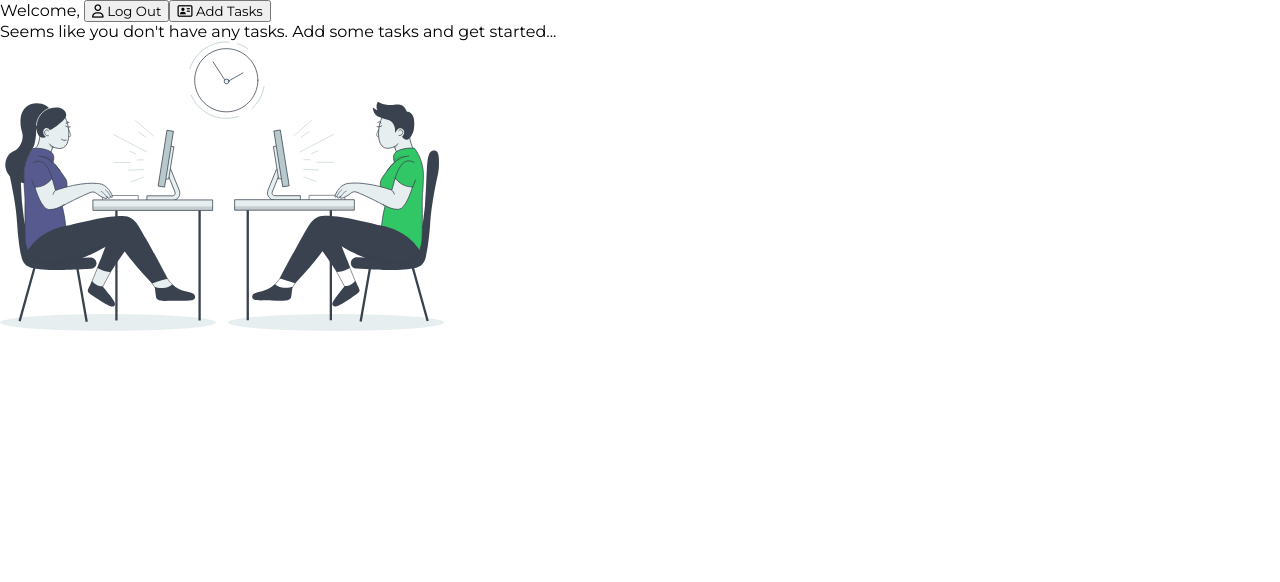
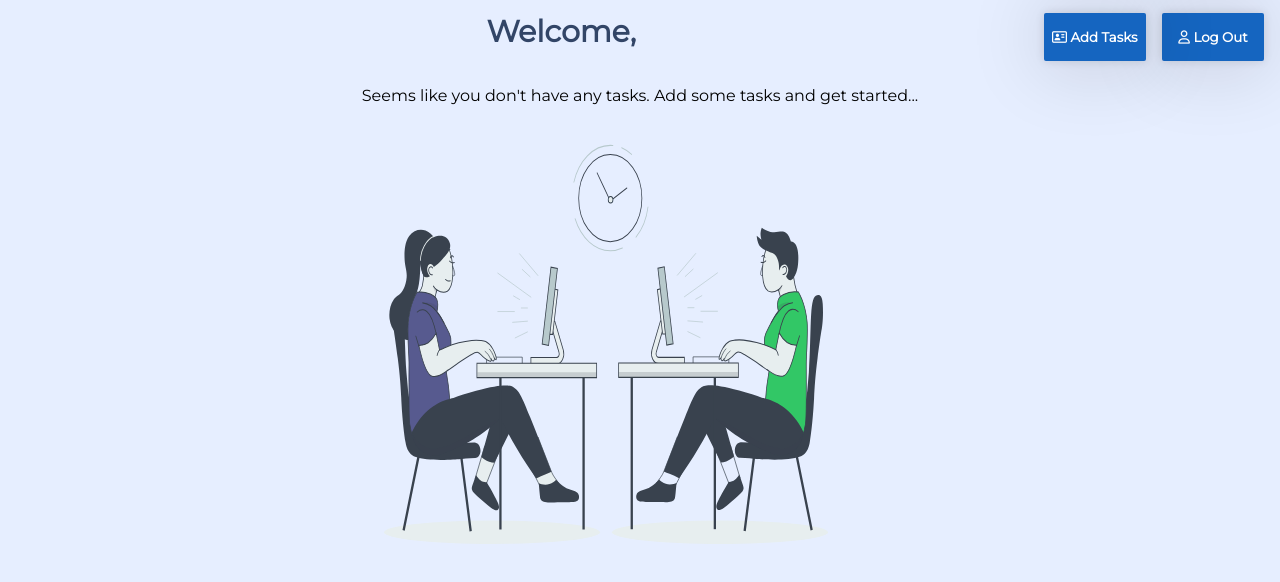
Before and after one commit to ayush-rathore/to-do-list, a React (Create React App) app in the folder react/: page /home in a window 1280 px wide. Shown: the top 582 px of the page. Built offline with nearby package versions, Linux system fonts and the light colour scheme.

Commit message:
fix: padding

```diff
--- a/react/src/components/css/home.css
+++ b/react/src/components/css/home.css
@@ -2,55 +2,41 @@
 	font-family: Montserrat;
 	margin: 0;
 }
-#welcome {
+.home-div {
+	padding-top: 1%;
+	background-color: #e6eeff;
+	height: 100vh;
+}
+.homepage {
+	display: flex;
+	flex-direction: column;
+}
+.welcome-msg {
 	font-size: 30px;
 	font-weight: 600;
-	display: inline;
-	margin-left: 33%;
-	color: #000c66;
+	margin-left: 38%;
+	color: #324567;
 }
-div > #img {
-	float: right;
-	margin-right: 2%;
-	border: 0px;
-	border-radius: 50px;
-}
-div > #img:hover {
-	background-color: #f5f5f5;
-	cursor: pointer;
-}
-.show > #p {
-	display: inline;
-	margin-left: 35%;
-	color: #000c66;
-}
-.render {
+.render-cards {
 	display: grid;
 	grid-template-columns: auto auto auto;
 	grid-template-rows: max-content;
-	/* background-image: url("../components/body2.jpg"); */
-	/* background-size: cover; */
 }
 .cards {
 	display: block;
 }
-body {
-	margin: 0;
+
+.work-image-div {
+	display: flex;
+	flex-direction: column;
 }
-.home {
-	margin-top: 2%;
-}
-hr {
-	border: 1px solid;
-}
-.work {
-	margin: 0 0 0 25%;
-}
-#work {
+.work-image {
+	display: flex;
+	margin: 3% auto auto 30%;
 	height: 50vh;
 	width: 40vw;
 }
-#add {
+.add-task {
 	float: right;
 	margin-right: 2%;
 	border: 0px;
@@ -62,11 +48,28 @@ hr {
 	font-weight: 600;
 	box-shadow: 0 0px 10px rgba(0, 0, 0, 0.122), 0 0px 80px rgba(0, 0, 0, 0.2);
 }
-#add:hover {
+.add-task:hover {
 	cursor: pointer;
 	background-color: #0d47a1;
 }
-#show {
+
+.log-out {
+	float: right;
+	margin-right: 2%;
+	border: 0px;
+	border-radius: 2px;
+	height: 6vh;
+	width: 8vw;
+	background-color: #1565c0;
+	color: white;
+	font-weight: 600;
+	box-shadow: 0 0px 10px rgba(0, 0, 0, 0.122), 0 0px 80px rgba(0, 0, 0, 0.2);
+}
+.log-out:hover {
+	cursor: pointer;
+	background-color: #0d47a1;
+}
+.show-tasks {
 	margin-left: 1%;
 	border: 0px;
 	border-radius: 2px;
@@ -76,10 +79,12 @@ hr {
 	font-weight: 600;
 	box-shadow: 0 0px 10px rgba(0, 0, 0, 0.122), 0 0px 80px rgba(0, 0, 0, 0.2);
 }
-#show:hover {
+.show-tasks:hover {
 	cursor: pointer;
 	background-color: #0d47a1;
 }
-.none > #welcome {
-	margin-left: 37%;
+.no-tasks {
+	display: flex;
+	margin-top: 2%;
+	justify-content: center;
 }
```
